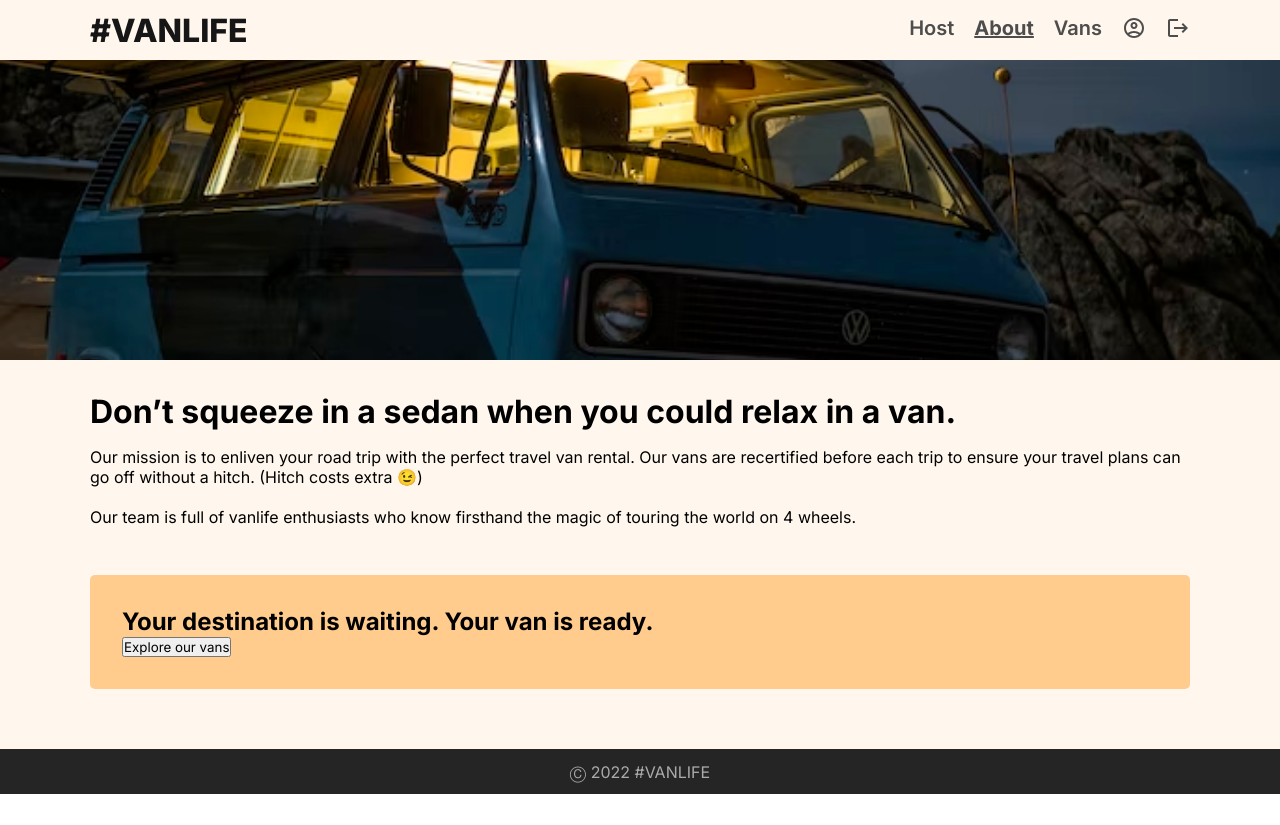
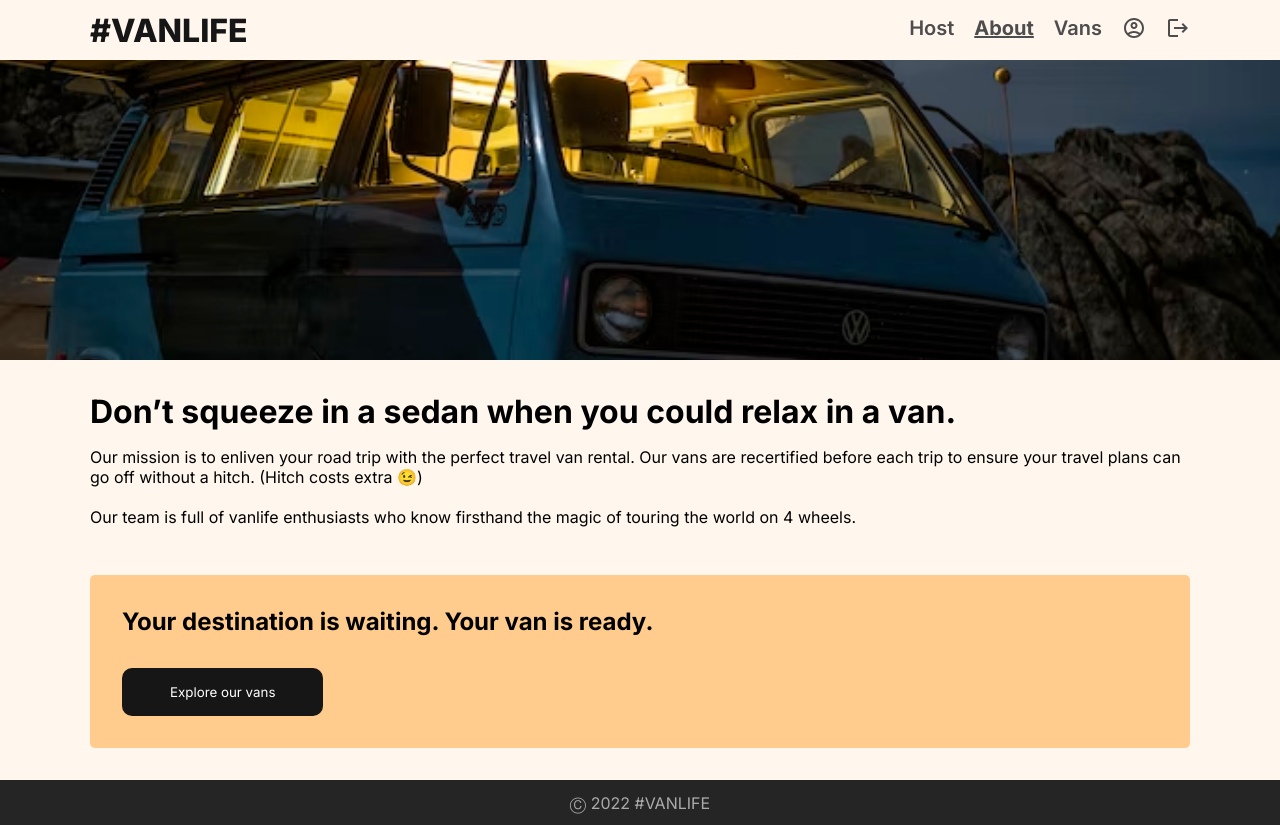
Before and after one commit to arkamaldeen/vanlife-project, a React (Create React App) app: page /about in a window 1280 px wide. Before the commit the page ends 800 px from the top, so only its background shows below. Built offline with nearby package versions, Linux system fonts and the light colour scheme; what miragejs would draw is missing.

Commit message:
Fix Reloads in netlify

```diff
--- a/src/components/Header.jsx
+++ b/src/components/Header.jsx
@@ -6,7 +6,7 @@ function Header() {
 
     function fakeLogOut() {
         localStorage.removeItem("loggedin");
-        window.location.reload();
+        // window.location.reload();
     }
 
     return (
--- a/src/index.css
+++ b/src/index.css
@@ -219,7 +219,7 @@ a > .homePg-button {
   margin-bottom: 32px;
 }
 
-.aboutPg-banner > button {
+.aboutPg-banner > a > button {
   border-radius: 10px;
   background: #161616;
   color: white;
```
Also changed, not shown: 1 other file (tests, documents, lock files or other folders).
